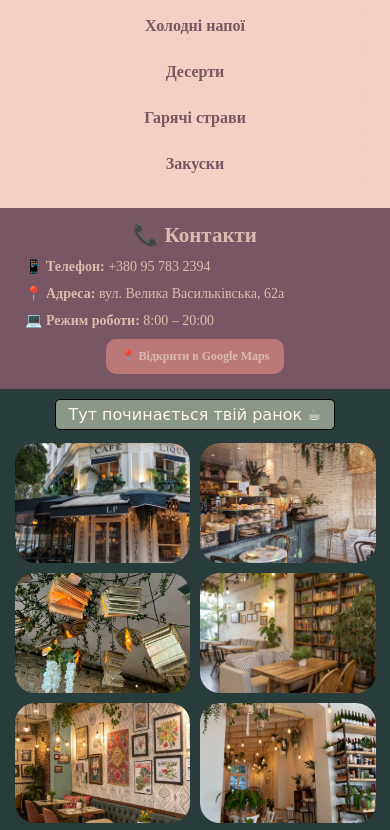
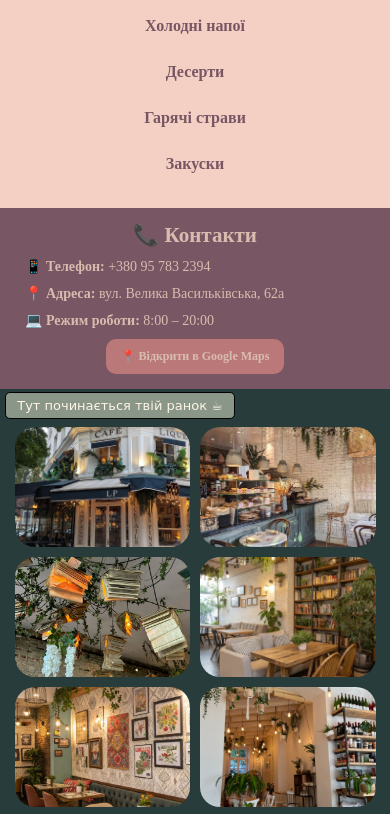
Before and after one commit to MariaVnr/cafe_mobile_version, a plain HTML site: page index.html in a window 390 px wide. Shown: the part 1129-1959 px from the top of the page. Drawn offline with Linux system fonts and the light colour scheme.

Commit message:
Update style-grid.css

```diff
--- a/css/style-grid.css
+++ b/css/style-grid.css
@@ -359,12 +359,11 @@
     }
 
     .slogan2 {
-        width: 90%;
-        max-width: 280px;
-        margin: 10px auto;
-        font-size: 16px;
+        width: 80%;
+        max-width: 230px;
+        margin: 3px auto 5px 5px;
+        font-size: 13px;
         height: auto;
         padding: 5px;
     }
 }
-}
```
